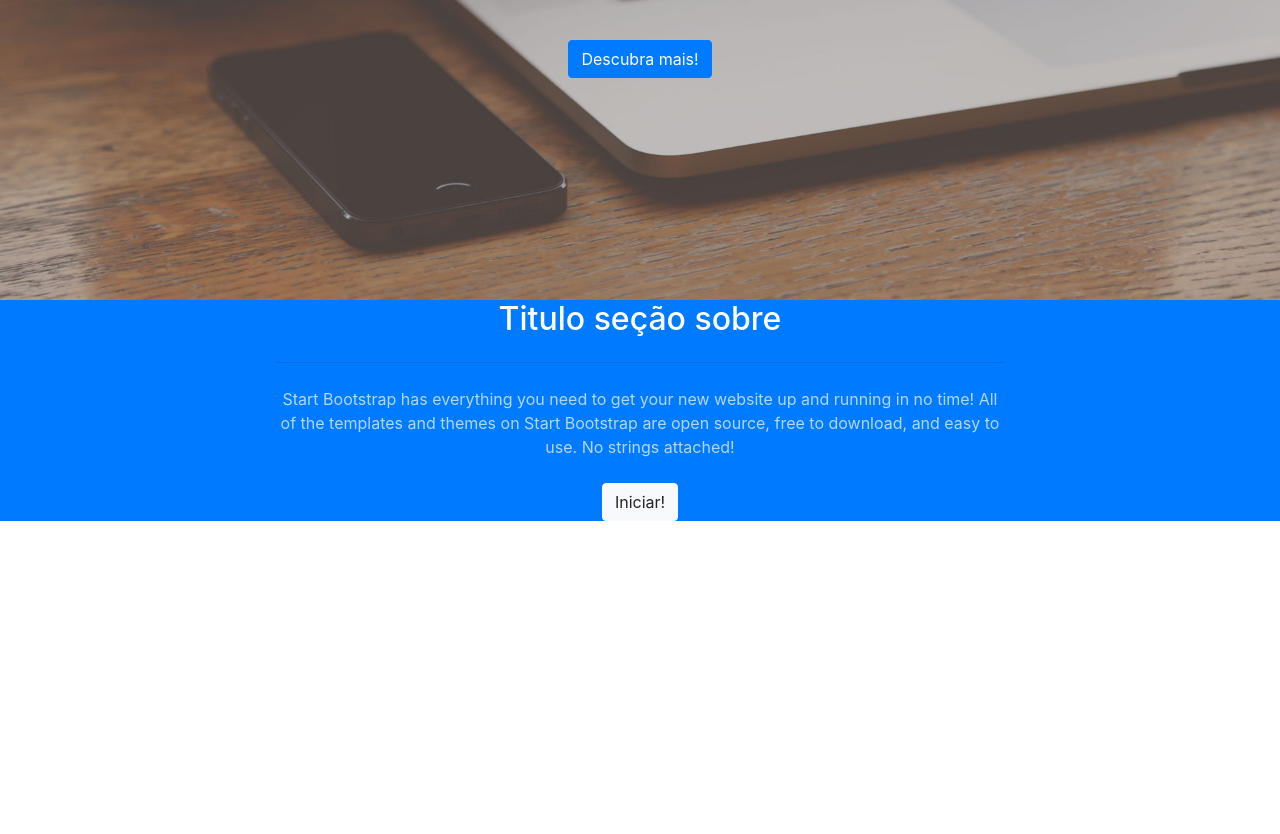
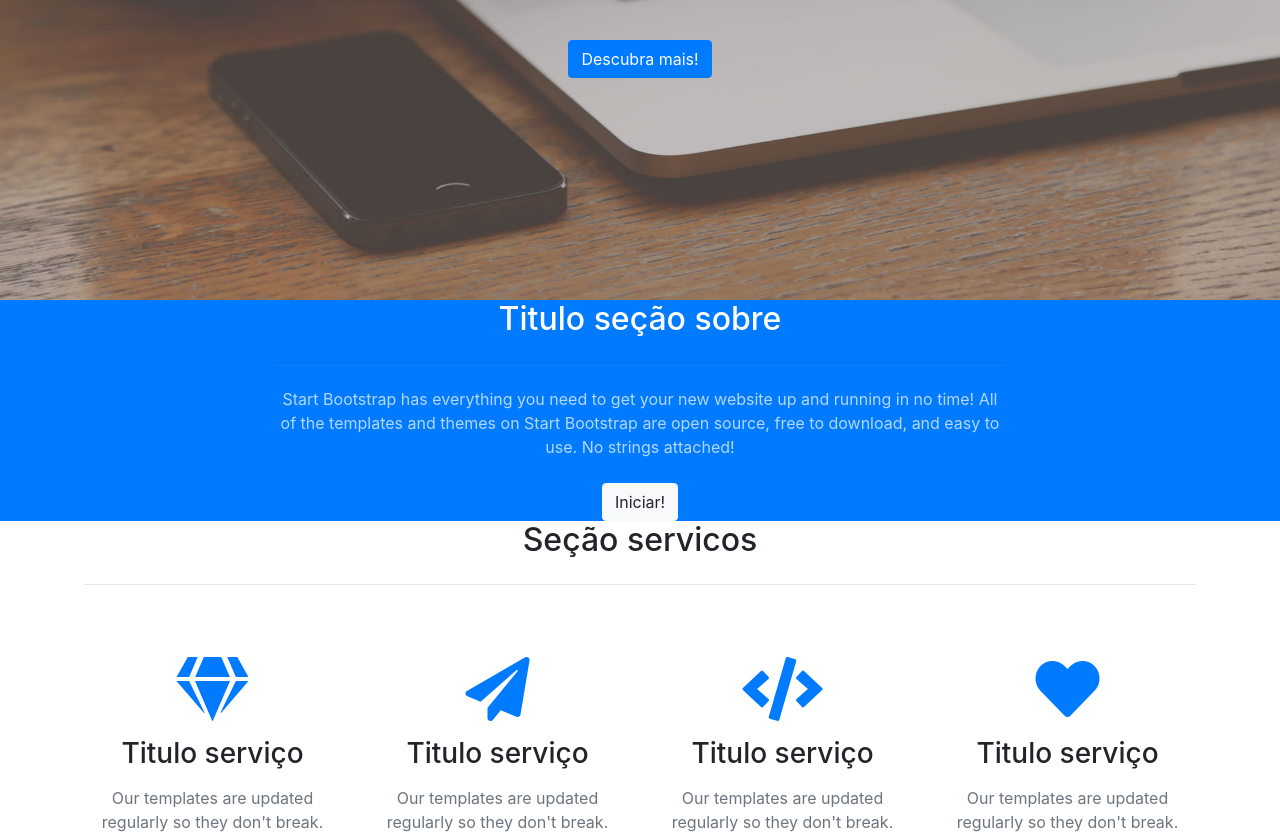
Before and after one commit to JhonatanMatias/projeto_creative, a website with bundled scripts: page index.html in a window 1280 px wide. Shown: the part 500-1334 px from the top of the page. Before the commit the page ends 1021 px from the top, so only its background shows below. Built offline with nearby package versions, Linux system fonts and the light colour scheme.

Commit message:
- Adicionado a seção de serviços estilizada

```diff
--- a/index.html
+++ b/index.html
@@ -86,6 +86,51 @@
 		</div>
 	</section>
 
+	<section id="servicos">
+		<div class="container">
+			<div class="row">
+				<div class="col-lg-12 text-center">
+					<h2 class="section-heading">Seção servicos</h2>
+					<hr class="my-4">
+				</div>
+			</div>
+
+			<div class="row">
+				<div class="col-lg-3 col-md-6 text-center">
+					<div class="services-box mt-5 mx-auto">
+						<i class="fas fa-4x fa-gem text-primary mb-3 sr-icon-1"></i>
+						<h3 class="mb-3">Titulo serviço</h3>
+						<p class="text-muted mb-0">Our templates are updated regularly so they don't break.</p>
+					</div>
+				</div>
+
+				<div class="col-lg-3 col-md-6 text-center">
+					<div class="services-box mt-5 mx-auto">
+						<i class="fas fa-4x fa-paper-plane text-primary mb-3 sr-icon-2"></i>
+						<h3 class="mb-3">Titulo serviço</h3>
+						<p class="text-muted mb-0">Our templates are updated regularly so they don't break.</p>
+					</div>
+				</div>
+
+				<div class="col-lg-3 col-md-6 text-center">
+					<div class="services-box mt-5 mx-auto">
+						<i class="fas fa-4x fa-code text-primary mb-3 sr-icon-3"></i>
+						<h3 class="mb-3">Titulo serviço</h3>
+						<p class="text-muted mb-0">Our templates are updated regularly so they don't break.</p>
+					</div>
+				</div>
+
+				<div class="col-lg-3 col-md-6 text-center">
+					<div class="services-box mt-5 mx-auto">
+						<i class="fas fa-4x fa-heart text-primary mb-3 sr-icon-4"></i>
+						<h3 class="mb-3">Titulo serviço</h3>
+						<p class="text-muted mb-0">Our templates are updated regularly so they don't break.</p>
+					</div>
+				</div>
+			</div>
+		</div>
+	</section>
+
 	<!-- Bootstrap Core JS -->
 	<script type="text/javascript" src="vendor/jquery/jquery.min.js"></script>
 	<script type="text/javascript" src="vendor/bootstrap/js/bootstrap.bundle.min.js"></script>
--- /dev/null
+++ b/scss/_services.scss
@@ -0,0 +1,3 @@
+//Estilizando a seção de serviços
+
+.services-box {max-width: 400px}
--- a/scss/creative.scss
+++ b/scss/creative.scss
@@ -4,3 +4,4 @@
 @import "bootstrap_overrides.scss";
 @import "navbar.scss";
 @import "masthead.scss";
+@import "services.scss";
```
Also changed, not shown: css/creative.css, css/creative.min.css.
